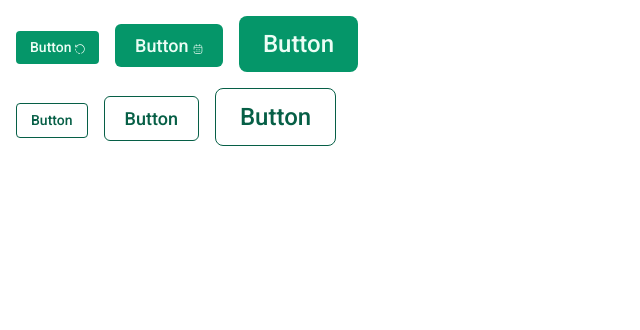
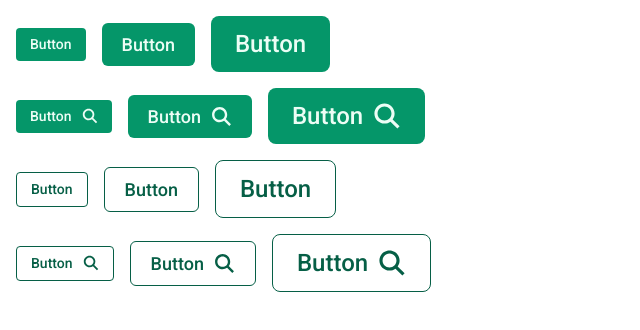
Before and after one commit to K-shigehito/variants-test, a Vue app: page / in a window 1280 px wide. Shown: the top 330 px of the page, without its empty margins (0-640 px from the left). Built offline with nearby package versions, Linux system fonts and the light colour scheme.

Commit message:
fix: iconコンポーネントの修正

```diff
--- a/src/components/BaseButton.vue
+++ b/src/components/BaseButton.vue
@@ -5,7 +5,7 @@ import ButtonIcon from './ButtonIcon.vue';
 interface Props {
   type: 'primary' | 'outline';
   size: 'small' | 'middle' | 'large';
-  icon: string;
+  icon?: string;
 }
 interface Emits {
   (e: 'click'): void;
@@ -42,16 +42,32 @@ const sizeClass = computed(() => {
     return '';
   }
 });
+const iconSize = computed(() => {
+  if (props.size === 'small') {
+    return 16;
+  } else if (props.size === 'middle') {
+    return 21;
+  } else if (props.size === 'large') {
+    return 28;
+  } else {
+    return '';
+  }
+});
 </script>
 
 <template>
   <button
-    class="font-roboto"
+    class="flex items-center gap-2.5 font-roboto"
     :class="[typeClass, sizeClass]"
     @click="handleClick"
   >
     <slot />
-    <ButtonIcon v-if="props.icon" :icon="props.icon"></ButtonIcon>
+    <ButtonIcon
+      v-if="props.icon"
+      :icon="props.icon"
+      :width="iconSize"
+      :height="iconSize"
+    ></ButtonIcon>
   </button>
 </template>
 
--- a/src/components/ButtonIcon.vue
+++ b/src/components/ButtonIcon.vue
@@ -1,31 +1,37 @@
 <script setup lang="ts">
 import BaseIcon from './icons/BaseIcon.vue';
-import IconUpdate from './icons/IconUpdate.vue';
+import IconSearch from './icons/IconSearch.vue';
 import IconCalendar from './icons/IconCalendar.vue';
 
 interface Props {
   icon: string;
+  width: number | string;
+  height: number | string;
 }
 const props = withDefaults(defineProps<Props>(), {
   icon: '',
+  width: 10,
+  height: 10,
 });
 </script>
 
 <template>
   <BaseIcon
-    v-if="props.icon === 'update'"
-    icon-name="update"
-    :width="10"
-    :height="10"
-    ><IconUpdate
-  /></BaseIcon>
+    v-if="props.icon === 'search'"
+    icon-name="search"
+    :width="props.width"
+    :height="props.height"
+  >
+    <IconSearch />
+  </BaseIcon>
   <BaseIcon
     v-else-if="props.icon === 'calendar'"
     icon-name="calendar"
-    :width="10"
-    :height="10"
-    ><IconCalendar
-  /></BaseIcon>
+    :width="props.width"
+    :height="props.height"
+  >
+    <IconCalendar />
+  </BaseIcon>
 </template>
 
 <style></style>
--- a/src/components/ButtonSample.vue
+++ b/src/components/ButtonSample.vue
@@ -7,11 +7,23 @@ const handleClick = () => {
 
 <template>
   <div class="m-4 space-y-4">
-    <div class="space-x-4">
+    <div class="flex items-center gap-4">
+      <BaseButton type="primary" size="small" @click="handleClick">
+        Button
+      </BaseButton>
+      <BaseButton type="primary" size="middle" @click="handleClick">
+        Button
+      </BaseButton>
+      <BaseButton type="primary" size="large" @click="handleClick">
+        Button
+      </BaseButton>
+    </div>
+
+    <div class="flex items-center gap-4">
       <BaseButton
         type="primary"
         size="small"
-        icon="update"
+        icon="search"
         @click="handleClick"
       >
         Button
@@ -19,16 +31,22 @@ const handleClick = () => {
       <BaseButton
         type="primary"
         size="middle"
-        icon="calendar"
+        icon="search"
         @click="handleClick"
       >
         Button
       </BaseButton>
-      <BaseButton type="primary" size="large" @click="handleClick">
+      <BaseButton
+        type="primary"
+        size="large"
+        icon="search"
+        @click="handleClick"
+      >
         Button
       </BaseButton>
     </div>
-    <div class="space-x-4">
+
+    <div class="flex items-center gap-4">
       <BaseButton type="outline" size="small" @click="handleClick">
         Button
       </BaseButton>
@@ -39,6 +57,33 @@ const handleClick = () => {
         Button
       </BaseButton>
     </div>
+
+    <div class="flex items-center gap-4">
+      <BaseButton
+        type="outline"
+        size="small"
+        icon="search"
+        @click="handleClick"
+      >
+        Button
+      </BaseButton>
+      <BaseButton
+        type="outline"
+        size="middle"
+        icon="search"
+        @click="handleClick"
+      >
+        Button
+      </BaseButton>
+      <BaseButton
+        type="outline"
+        size="large"
+        icon="search"
+        @click="handleClick"
+      >
+        Button
+      </BaseButton>
+    </div>
   </div>
 </template>
 
--- a/src/components/icons/BaseIcon.vue
+++ b/src/components/icons/BaseIcon.vue
@@ -1,9 +1,9 @@
 <script setup lang="ts">
 interface Props {
-  iconName: string;
+  iconName?: string;
   width: number | string;
   height: number | string;
-  iconColor: string;
+  iconColor?: string;
 }
 const props = withDefaults(defineProps<Props>(), {
   iconName: '',
@@ -29,11 +29,3 @@ const props = withDefaults(defineProps<Props>(), {
     </g>
   </svg>
 </template>
-
-<style scoped>
-svg {
-  display: inline-block;
-  vertical-align: baseline;
-  margin-bottom: -2px;
-}
-</style>
--- a/src/components/icons/IconCalendar.vue
+++ /dev/null
@@ -1,43 +0,0 @@
-<template>
-  <g>
-    <path
-      d="M6.465,4.477c-0.366,0-0.663-0.297-0.663-0.663V1.163c0-0.366,0.297-0.663,0.663-0.663c0.366,0,0.663,0.297,0.663,0.663
-	v2.651C7.128,4.18,6.831,4.477,6.465,4.477z"
-    />
-    <path
-      d="M13.535,4.477c-0.366,0-0.663-0.297-0.663-0.663V1.163c0-0.366,0.297-0.663,0.663-0.663c0.366,0,0.663,0.297,0.663,0.663
-	v2.651C14.198,4.18,13.901,4.477,13.535,4.477z"
-    />
-    <path
-      d="M17.512,8.091H2.488c-0.366,0-0.663-0.297-0.663-0.663s0.297-0.663,0.663-0.663h15.023c0.366,0,0.663,0.297,0.663,0.663
-	S17.878,8.091,17.512,8.091z"
-    />
-    <path
-      d="M13.535,19.5h-7.07c-3.229,0-5.081-1.852-5.081-5.081c0-0.366,0.297-0.663,0.663-0.663s0.663,0.297,0.663,0.663
-	c0,2.527,1.228,3.756,3.756,3.756h7.07c2.527,0,3.756-1.229,3.756-3.756V6.907c0-2.527-1.229-3.756-3.756-3.756h-7.07
-	c-2.527,0-3.756,1.228-3.756,3.756v3.985c0,0.366-0.297,0.663-0.663,0.663s-0.663-0.297-0.663-0.663V6.907
-	c0-3.229,1.852-5.081,5.081-5.081h7.07c3.229,0,5.081,1.852,5.081,5.081v7.512C18.616,17.648,16.764,19.5,13.535,19.5z"
-    />
-    <path
-      d="M13.273,12.385c-0.488,0-0.888-0.395-0.888-0.884c0-0.488,0.391-0.884,0.879-0.884h0.009c0.488,0,0.884,0.395,0.884,0.884
-	C14.156,11.99,13.761,12.385,13.273,12.385z"
-    />
-    <path
-      d="M13.703,15.699c-0.553,0-1.005-0.447-1.005-1s0.442-1,0.995-1h0.01c0.553,0,1,0.447,1,1S14.256,15.699,13.703,15.699z"
-    />
-    <path
-      d="M10.003,12.385c-0.488,0-0.888-0.395-0.888-0.884c0-0.488,0.392-0.884,0.88-0.884h0.008c0.488,0,0.883,0.395,0.883,0.884
-	C10.886,11.99,10.491,12.385,10.003,12.385z"
-    />
-    <path
-      d="M10.003,15.699c-0.552,0-1.004-0.447-1.004-1s0.443-1,0.996-1h0.009c0.552,0,1,0.447,1,1S10.556,15.699,10.003,15.699z"
-    />
-    <path
-      d="M6.734,12.385c-0.488,0-0.888-0.395-0.888-0.884c0-0.488,0.392-0.884,0.88-0.884h0.008c0.488,0,0.884,0.395,0.884,0.884
-	C7.618,11.99,7.222,12.385,6.734,12.385z"
-    />
-    <path
-      d="M6.304,15.699c-0.552,0-1.004-0.447-1.004-1s0.443-1,0.996-1h0.009c0.552,0,1,0.447,1,1S6.856,15.699,6.304,15.699z"
-    />
-  </g>
-</template>
--- /dev/null
+++ b/src/components/icons/IconSearch.vue
@@ -0,0 +1,8 @@
+<template>
+  <path
+    fill-rule="evenodd"
+    clip-rule="evenodd"
+    d="M13.1824 8.21453C13.1824 10.9537 10.961 13.1786 8.21526 13.1786C5.46956 13.1786 3.24814 10.9537 3.24814 8.21453C3.24814 5.4754 5.46956 3.2505 8.21526 3.2505C10.961 3.2505 13.1824 5.4754 13.1824 8.21453ZM12.4599 14.0492C11.2688 14.917 9.80184 15.4291 8.21526 15.4291C4.23038 15.4291 1 12.199 1 8.21453C1 4.23005 4.23038 1 8.21526 1C12.2001 1 15.4305 4.23005 15.4305 8.21453C15.4305 9.80095 14.9184 11.2678 14.0505 12.4588L19 17.4077L17.4112 19L12.4599 14.0492Z"
+    fill="currentColor"
+  />
+</template>
--- a/src/components/icons/IconUpdate.vue
+++ /dev/null
@@ -1,21 +0,0 @@
-<template>
-  <g>
-    <path
-      d="M12.252,19.207c-0.293,0-0.562-0.197-0.64-0.494c-0.093-0.355,0.118-0.717,0.472-0.81c3.586-0.944,6.09-4.194,6.09-7.904
-	c0-4.507-3.667-8.174-8.174-8.174c-3.827,0-6.34,2.237-7.509,3.588h2.595c0.366,0,0.663,0.297,0.663,0.663
-	c0,0.366-0.297,0.663-0.663,0.663H1.174C1.108,6.742,1.049,6.731,0.987,6.715C0.908,6.693,0.834,6.656,0.769,6.608
-	C0.693,6.552,0.631,6.481,0.586,6.402c-0.045-0.08-0.075-0.17-0.084-0.266C0.5,6.112,0.5,6.088,0.5,6.063V2.045
-	c0-0.366,0.297-0.663,0.663-0.663s0.663,0.297,0.663,0.663v2.113c1.441-1.543,4.15-3.66,8.174-3.66c5.238,0,9.5,4.262,9.5,9.5
-	c0,4.312-2.911,8.089-7.077,9.187C12.365,19.2,12.309,19.207,12.252,19.207z"
-    />
-    <path
-      d="M9.372,19.477c-0.016,0-0.031-0.001-0.047-0.002c-0.953-0.067-1.885-0.276-2.771-0.621c-0.341-0.134-0.51-0.518-0.377-0.859
-	c0.133-0.342,0.519-0.507,0.858-0.377c0.761,0.297,1.562,0.477,2.382,0.535c0.365,0.026,0.64,0.343,0.614,0.708
-	C10.007,19.21,9.716,19.477,9.372,19.477z M4.506,17.582c-0.145,0-0.29-0.047-0.412-0.144c-0.746-0.593-1.397-1.292-1.934-2.076
-	c-0.207-0.302-0.13-0.715,0.172-0.921c0.302-0.206,0.715-0.13,0.922,0.172c0.463,0.676,1.024,1.277,1.666,1.788
-	c0.287,0.228,0.334,0.645,0.106,0.931C4.894,17.496,4.701,17.582,4.506,17.582z M1.555,13.272c-0.283,0-0.545-0.182-0.633-0.467
-	C0.642,11.9,0.5,10.956,0.5,9.999c0-0.366,0.297-0.663,0.663-0.663s0.663,0.297,0.663,0.663c0,0.824,0.122,1.636,0.362,2.415
-	c0.108,0.35-0.088,0.721-0.437,0.829C1.686,13.263,1.62,13.272,1.555,13.272z"
-    />
-  </g>
-</template>
```
